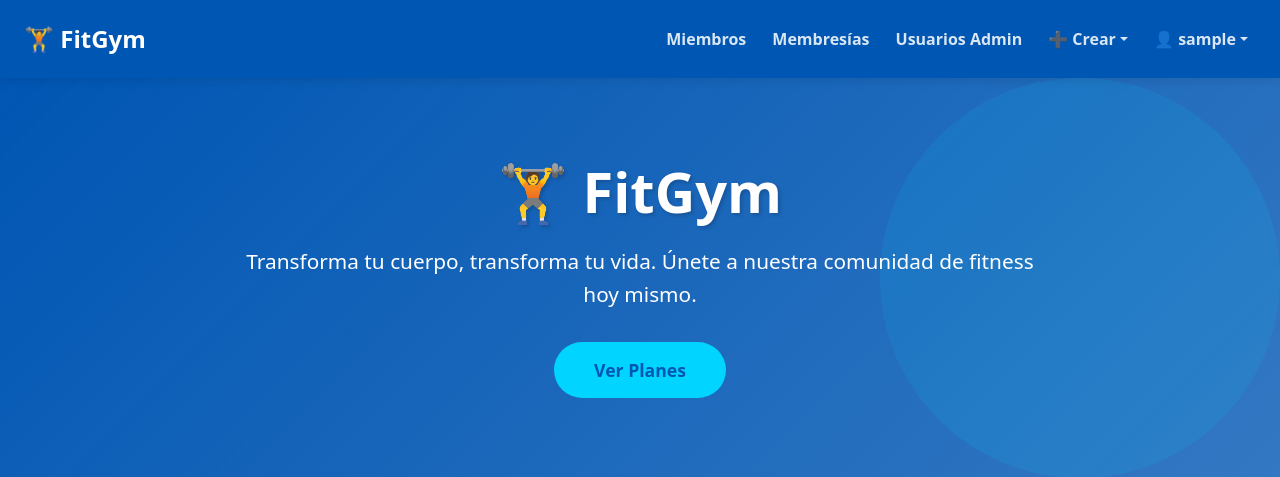
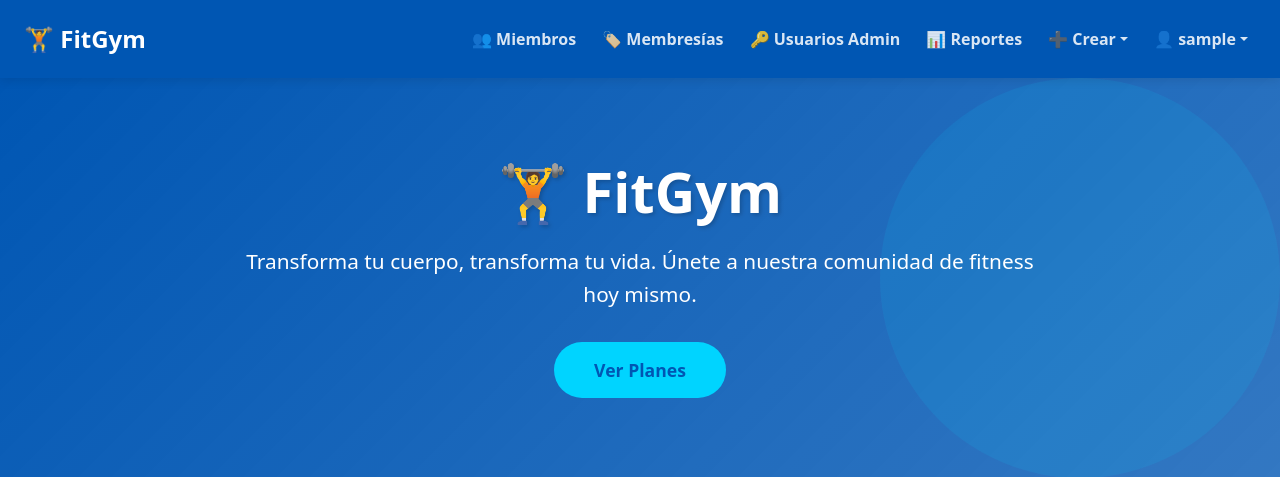
Before and after one commit to EliRoCas/ACA-DB, a Django app: page / in a window 1280 px wide. Shown: the top 477 px of the page. Run offline with Django 5.2, Linux system fonts and the light colour scheme; the visitor is signed in with stand-in values (Sample User, id 1).

Commit message:
add: íconos a los elementos de la nav-bar

```diff
--- a/memberships/templates/base.html
+++ b/memberships/templates/base.html
@@ -66,7 +66,7 @@
                 <a
                   class="nav-link"
                   href="/"
-                  >Inicio</a
+                  >🏠 Inicio</a
                 >
               </li>
               {% endif %}
@@ -75,7 +75,7 @@
                 <a
                   class="nav-link"
                   href="/#planes"
-                  >Planes</a
+                  >💪 Planes</a
                 >
               </li>
               {% elif user.is_staff %}
@@ -83,21 +83,28 @@
                 <a
                   class="nav-link"
                   href="{% url 'member_list' %}"
-                  >Miembros</a
+                  >👥 Miembros</a
                 >
               </li>
               <li class="nav-item">
                 <a
                   class="nav-link"
                   href="{% url 'membership_list' %}"
-                  >Membresías</a
+                  >🏷️ Membresías</a
                 >
               </li>
               <li class="nav-item">
                 <a
                   class="nav-link"
                   href="{% url 'admin_user_list' %}"
-                  >Usuarios Admin</a
+                  >🔑 Usuarios Admin</a
+                >
+              </li>
+              <li class="nav-item">
+                <a
+                  class="nav-link"
+                  href="{% url 'member_report' %}"
+                  >📊 Reportes</a
                 >
               </li>
               {% endif %}
@@ -113,13 +120,13 @@
                 >
                 <ul class="dropdown-menu dropdown-menu-end" aria-labelledby="createDropdown">
                   <li>
-                    <a class="dropdown-item" href="{% url 'membership_create' %}">+ Crear Plan de Membresía</a>
+                    <a class="dropdown-item" href="{% url 'membership_create' %}">🏷️ Crear Plan de Membresía</a>
                   </li>
                   <li>
-                    <a class="dropdown-item" href="{% url 'member_create' %}">+ Agregar Miembro</a>
+                    <a class="dropdown-item" href="{% url 'member_create' %}">👤 Agregar Miembro</a>
                   </li>
                   <li>
-                    <a class="dropdown-item" href="{% url 'admin_user_create' %}">+ Crear Usuario Admin</a>
+                    <a class="dropdown-item" href="{% url 'admin_user_create' %}">🔑 Crear Usuario Admin</a>
                   </li>
                 </ul>
               </li>
```
